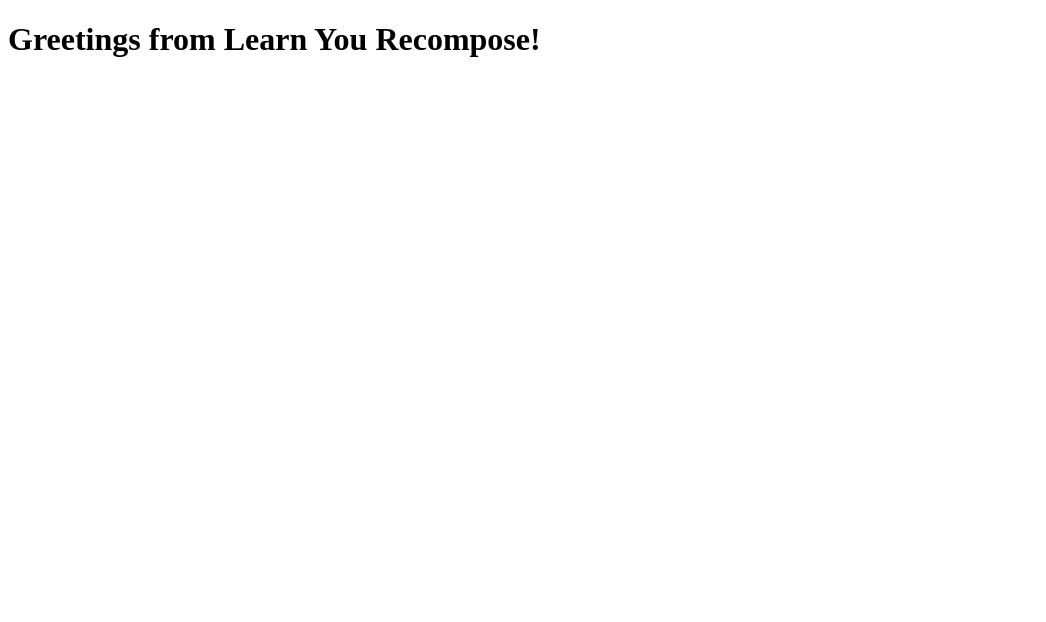
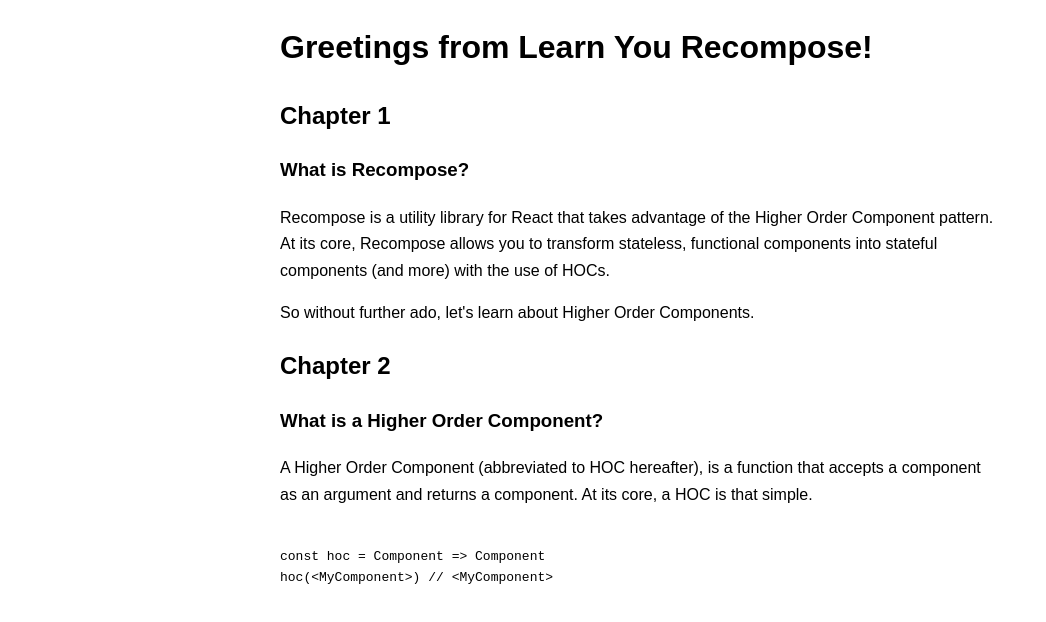
Before and after one commit to kyleshevlin/learn-you-recompose, a React app: page / in a window 1280 px wide. Shown: the top 622 px of the page, without its empty margins (0-1046 px from the left). Built offline with nearby package versions, Linux system fonts and the light colour scheme.

Commit message:
start writing chapters

```diff
--- a/src/js/components/App.jsx
+++ b/src/js/components/App.jsx
@@ -2,10 +2,18 @@
 import { Provider } from 'react-redux'
 import store from '../store'
 import Greeting from './Greeting'
+import One from './chapters/One'
+import Two from './chapters/Two'
 
 const App = () =>
   <Provider store={store}>
-    <Greeting message="Greetings from Learn You Recompose!" />
+    <div className="wrap">
+      <div className="container">
+        <Greeting message="Greetings from Learn You Recompose!" />
+        <One />
+        <Two />
+      </div>
+    </div>
   </Provider>
 
 export default App
--- /dev/null
+++ b/src/js/components/Chapter.jsx
@@ -0,0 +1,27 @@
+// @flow
+
+import React from 'react'
+
+const Chapter = ({
+  number,
+  heading,
+  children
+}: {
+  number: number,
+  heading: string,
+  children: any
+}) =>
+  <div className="chapter">
+    <h2>
+      Chapter {number}
+    </h2>
+    <h3>
+      {heading}
+    </h3>
+
+    <div className="chapter-content">
+      {children}
+    </div>
+  </div>
+
+export default Chapter
--- /dev/null
+++ b/src/js/components/chapters/One.jsx
@@ -0,0 +1,17 @@
+import React from 'react'
+import Chapter from '../Chapter'
+
+const One = () =>
+  <Chapter number={1} heading="What is Recompose?">
+    <p>
+      {`
+      Recompose is a utility library for React that takes advantage of the Higher Order Component
+      pattern. At its core, Recompose allows you to transform stateless, functional components into
+      stateful components (and more) with the use of HOCs.
+      `}
+    </p>
+
+    <p>{`So without further ado, let's learn about Higher Order Components.`}</p>
+  </Chapter>
+
+export default One
--- /dev/null
+++ b/src/js/components/chapters/Two.jsx
@@ -0,0 +1,23 @@
+import React from 'react'
+import Chapter from '../Chapter'
+
+const Two = () =>
+  <Chapter number={2} heading="What is a Higher Order Component?">
+    <p>
+      {`
+        A Higher Order Component (abbreviated to HOC hereafter), is a function that accepts a
+        component as an argument and returns a component. At its core, a HOC is that simple.
+      `}
+    </p>
+
+    <pre>
+      <code>
+        {`
+const hoc = Component => Component
+hoc(<MyComponent>) // <MyComponent>
+          `}
+      </code>
+    </pre>
+  </Chapter>
+
+export default Two
--- a/src/scss/app.scss
+++ b/src/scss/app.scss
@@ -1,3 +1,14 @@
 ////////////////////////////////////////
 // Import All The Things
 ////////////////////////////////////////
+
+// Globals
+@import
+  'globals/tags',
+  'globals/container'
+;
+
+// Components
+@import
+  'components/chapter'
+;
--- /dev/null
+++ b/src/scss/components/_chapter.scss
@@ -0,0 +1,8 @@
+//////////////////////////////
+// Chapter
+//////////////////////////////
+
+.chapter {
+
+  &-content {}
+}
--- /dev/null
+++ b/src/scss/globals/_container.scss
@@ -0,0 +1,10 @@
+//////////////////////////////
+// Container
+//////////////////////////////
+
+.container {
+  width: 75%;
+  max-width: 45em;
+  margin-left: auto;
+  margin-right: auto;
+}
--- /dev/null
+++ b/src/scss/globals/_tags.scss
@@ -0,0 +1,19 @@
+//////////////////////////////
+// Tags
+//////////////////////////////
+
+*,
+*:after,
+*:before {
+  box-sizing: inherit;
+}
+
+html {
+  box-sizing: border-box;
+}
+
+body {
+  font-family: sans-serif;
+  line-height: 1.65;
+  margin: 0;
+}
```
